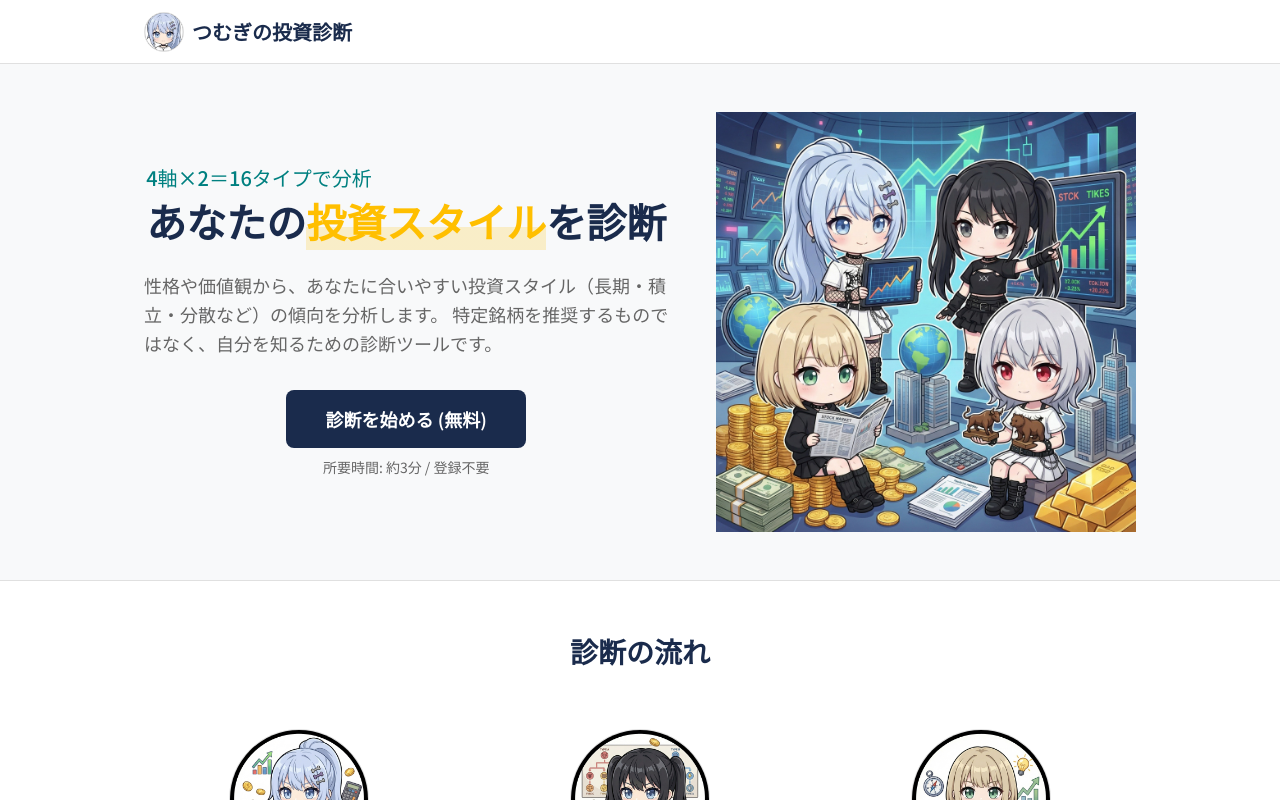
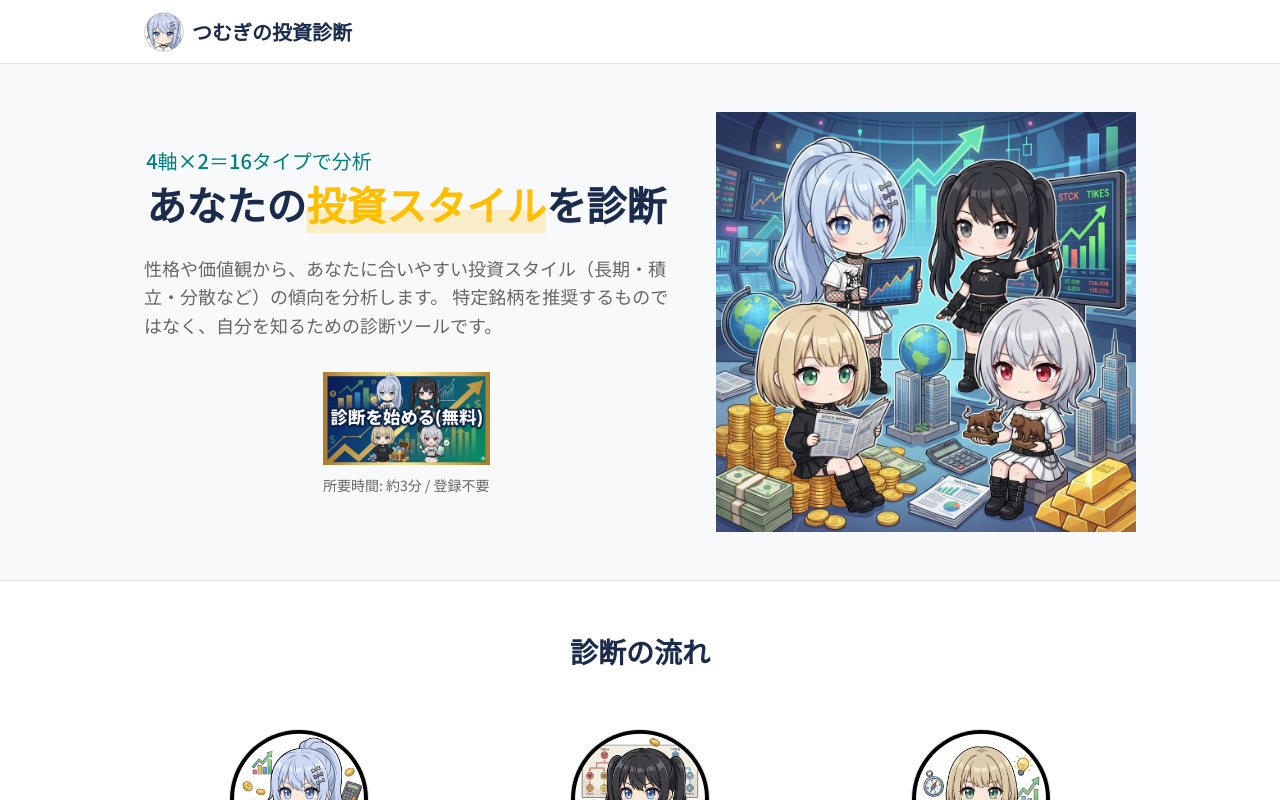
Before and after one commit to waniwanipanich463/toushi-shindan, a Next.js app: page / in a window 1280 px wide. Shown: the top 800 px of the page. Built offline with nearby package versions, Linux system fonts and the light colour scheme; no server answers.

Commit message:
feat: replace top page CTA button with interactive scaling image button

```diff
--- a/src/app/page.module.css
+++ b/src/app/page.module.css
@@ -124,8 +124,40 @@
   gap: var(--spacing-sm);
 }
 
-.ctaButton {
-  min-width: 240px;
+.ctaImageContainer {
+  position: relative;
+  width: 100%;
+  max-width: 320px;
+  aspect-ratio: 16 / 9;
+  cursor: pointer;
+  transition: transform 0.3s cubic-bezier(0.175, 0.885, 0.32, 1.275);
+}
+
+.ctaImageContainer:hover {
+  transform: scale(1.03);
+}
+
+.ctaImageDefault,
+.ctaImageHover {
+  position: absolute;
+  top: 0;
+  left: 0;
+  width: 100%;
+  height: 100%;
+  object-fit: contain;
+  transition: opacity 0.3s ease;
+}
+
+.ctaImageHover {
+  opacity: 0;
+}
+
+.ctaImageContainer:hover .ctaImageDefault {
+  opacity: 0;
+}
+
+.ctaImageContainer:hover .ctaImageHover {
+  opacity: 1;
 }
 
 .note {
--- a/src/app/page.tsx
+++ b/src/app/page.tsx
@@ -1,7 +1,6 @@
 import React from 'react';
 import Link from 'next/link';
 import Image from 'next/image';
-import { Button } from '@/components/ui/Button';
 import { Container } from '@/components/ui/Container';
 import { MotionWrapper } from '@/components/ui/MotionWrapper';
 import { DissolveText } from '@/components/ui/DissolveText';
@@ -28,10 +27,26 @@ export default function Home() {
           </p>
 
           <div className={styles.actions}>
-            <Link href="/diagnosis">
-              <Button size="lg" className={styles.ctaButton}>
-                診断を始める (無料)
-              </Button>
+            <Link href="/diagnosis" style={{ width: '100%', display: 'flex', justifyContent: 'center', textDecoration: 'none' }}>
+              <div className={styles.ctaImageContainer}>
+                <Image
+                  src="/images/btn_start_default.jpg"
+                  alt="診断を始める (無料)"
+                  fill
+                  sizes="(max-width: 768px) 100vw, 320px"
+                  priority
+                  className={styles.ctaImageDefault}
+                />
+                <Image
+                  src="/images/btn_start_hover.jpg"
+                  alt="診断を始める (無料) - ホバー"
+                  fill
+                  sizes="(max-width: 768px) 100vw, 320px"
+                  priority
+                  className={styles.ctaImageHover}
+                  aria-hidden="true"
+                />
+              </div>
             </Link>
             <p className={styles.note}>所要時間: 約3分 / 登録不要</p>
           </div>
```
Also changed, not shown: public/images/btn_start_default.jpg (added), public/images/btn_start_hover.jpg (added).
